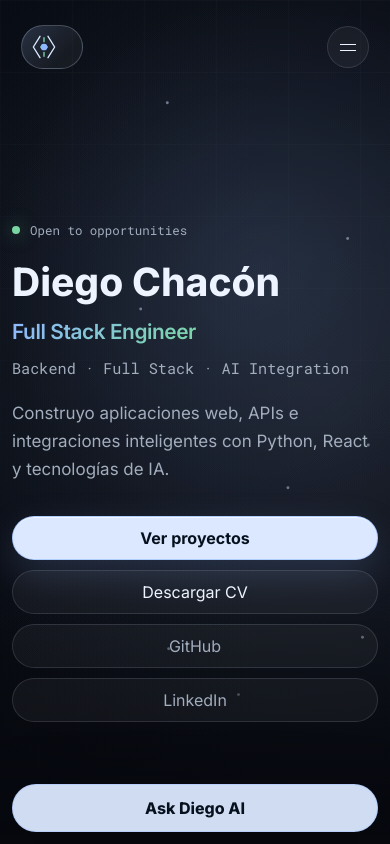
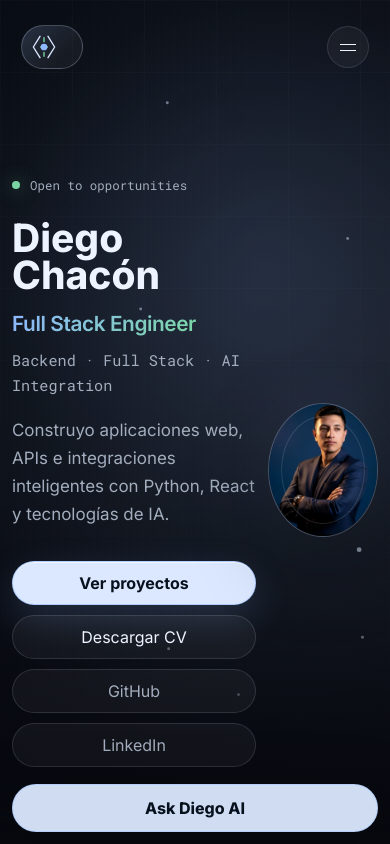
Before and after one commit to diegofce/DiegoPortfolio, a React (Vite) app: page / in a window 390 px wide. Shown: the top 844 px of the page. Built offline with nearby package versions, Linux system fonts and the light colour scheme.

Commit message:
TAREA 2: Mostrar foto hero en mobile, ajustar tamaño y alineación

```diff
--- a/src/App.css
+++ b/src/App.css
@@ -1614,7 +1614,7 @@ main {
 
   .hero-inner {
     min-height: 100svh;
-    grid-template-columns: 1fr;
+    grid-template-columns: 1fr auto;
     gap: 16px;
     padding-top: 96px;
     padding-bottom: 48px;
@@ -1622,7 +1622,7 @@ main {
   }
 
   .hero-portrait {
-    display: none;
+    justify-items: center;
   }
 
   .hero h1 {
@@ -2656,7 +2656,7 @@ main {
   }
 
   .hero-inner {
-    grid-template-columns: 1fr;
+    grid-template-columns: 1fr auto;
     gap: 12px;
     align-items: center;
     padding-top: 80px;
@@ -2664,11 +2664,11 @@ main {
   }
 
   .hero-portrait {
-    display: none;
+    justify-items: center;
   }
 
   .portrait-frame {
-    width: 92px;
+    width: 110px;
   }
 
   .mobile-nav a,
```
